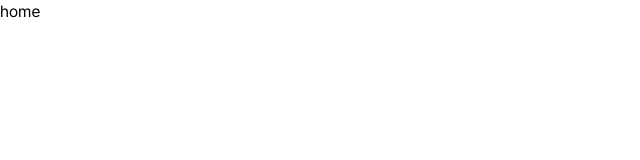
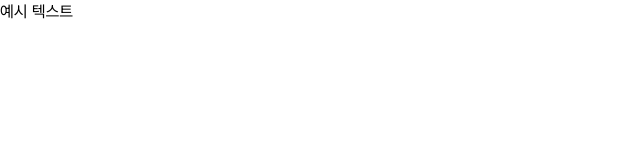
Before and after one commit to env-project/frontend, a React (Vite) app: page / in a window 1280 px wide. Shown: the top 160 px of the page, without its empty margins (0-640 px from the left). Built offline with nearby package versions, Linux system fonts and the light colour scheme.

Commit message:
#15 feat: 예시 텍스트 추가
더 자세한 내용을 아래에 적을 수 있습니다.
여러개의 줄도 됩니다.

```diff
--- a/src/App.tsx
+++ b/src/App.tsx
@@ -1,8 +1,13 @@
 import { Routes, Route } from "react-router";
+import Text from "@/components/text/Text";
 
 //react router dom 테스트용 개발 시 삭제
 function Home() {
-  return <div>home</div>;
+  return (
+    <div>
+      <Text>예시 텍스트</Text>
+    </div>
+  );
 }
 //react router dom 테스트용 개발 시 삭제
 function Post() {
```
